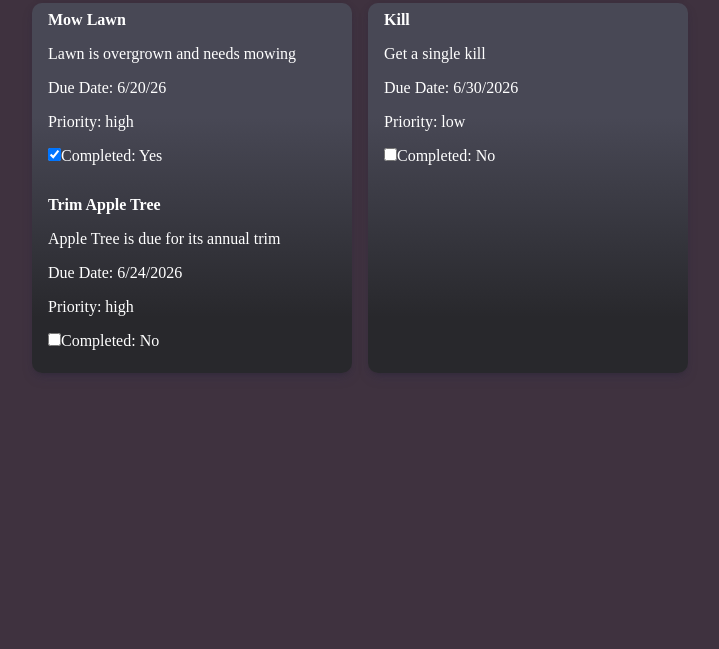
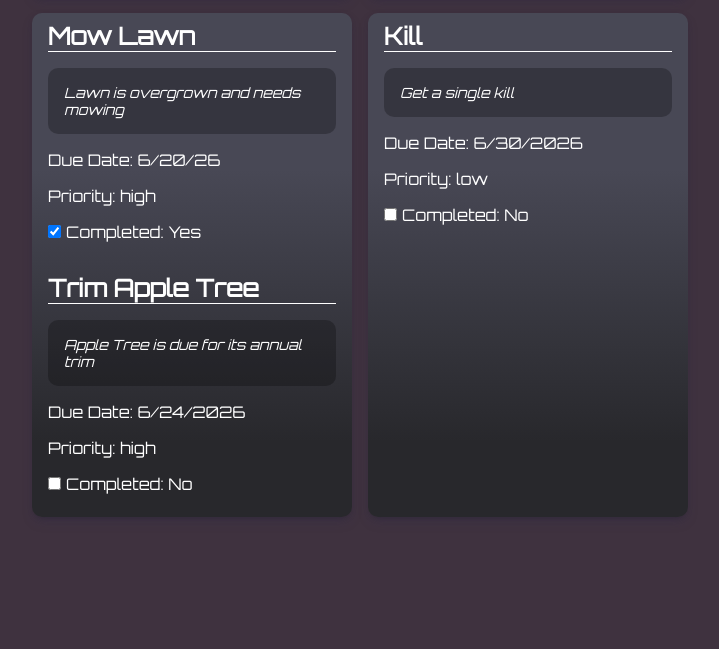
Before and after one commit to drex109/todo-list, a website built with webpack: page src/template.html in a window 1280 px wide. Shown: the part 151-800 px from the top of the page, without its empty margins (112-831 px from the left). Built offline with nearby package versions, Linux system fonts and the light colour scheme.

Commit message:
add fonts to webpack config, apply font to styling, adjust todo styling

```diff
--- a/src/dom.js
+++ b/src/dom.js
@@ -19,7 +19,7 @@ export const renderProjects = (projectsData) => {
             todo.setAttribute('data-uuid', todosData[i].id)
             projectTodos.appendChild(todo);
 
-            const todoTitle = document.createElement('h4');
+            const todoTitle = document.createElement('h2');
             todoTitle.classList.add('todo-title');
             todoTitle.textContent = todosData[i].title;
             todo.appendChild(todoTitle);
--- a/src/style.css
+++ b/src/style.css
@@ -1,9 +1,16 @@
+@font-face {
+    font-family: 'Orbitron';
+    src: url('./fonts/Orbitron-VariableFont_wght.ttf') format('truetype');
+    font-weight: 400;
+    font-style: normal;
+}
 * {
     padding: 0;
     margin: 0;
 }
 body {
     background-color: rgb(63, 50, 63);
+    font-family: 'Orbitron';
     color: white;
     display: grid;
     grid-template-rows: 1fr auto;
@@ -13,6 +20,7 @@ body {
     text-align: center;
     font-size: 60px;
 }
+
 #projects {
     display: grid;
     grid-template-columns: 1fr 1fr 1fr;
@@ -27,21 +35,38 @@ body {
     width: 20rem;
     gap: 1rem;
 }
-.project h1 {
+.project-title {
     padding: 1rem;
     background: linear-gradient(90deg,rgb(27, 36, 39) 0%, rgb(64, 85, 71) 68%);
     box-shadow: rgba(50, 50, 93, 0.25) 0px 6px 12px -2px, rgba(0, 0, 0, 0.3) 0px 3px 7px -3px;
     border-radius: 10px;
 }
+
 .todos {
     background: linear-gradient(0deg,rgb(40, 40, 44) 15%, rgb(72, 72, 85) 69%);
     box-shadow: rgba(50, 50, 93, 0.25) 0px 6px 12px -2px, rgba(0, 0, 0, 0.3) 0px 3px 7px -3px;
     border-radius: 10px;
 }
-.todo{
+.todo {
     display: grid;
     /* grid-template-rows: auto 1fr 1fr 1fr 1fr; */
     gap: 1rem;
     margin-bottom: 15px;
     padding: .5rem 1rem;
 }
+.todo-title {
+    border-bottom: 1px white solid;
+}
+.todo-description {
+    font-size: 14px;
+    font-style: italic;
+    background-color: rgba(0, 0, 0, 0.26);
+    padding: 1rem;
+    border-radius: 10px;
+}
+.priority, .due-date {
+
+}
+.complete-toggle input {
+    margin-right: 5px;
+}
--- a/webpack.config.js
+++ b/webpack.config.js
@@ -32,6 +32,10 @@ export default {
                 test: /\.(png|svg|jpg|jpeg|gif|webp)$/i,
                 type: "asset/resource",
             },
+            {
+                test: /\.(woff|woff2|eot|ttf|otf)$/i,
+                type: 'asset/resource',
+            },
         ],
     },
 };
```
Also changed, not shown: src/fonts/Orbitron-VariableFont_wght.ttf (added).
